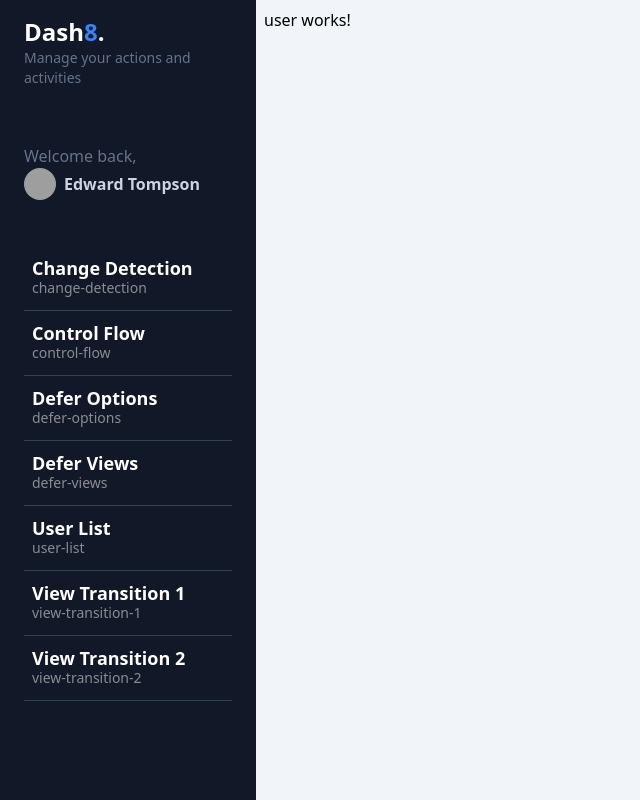
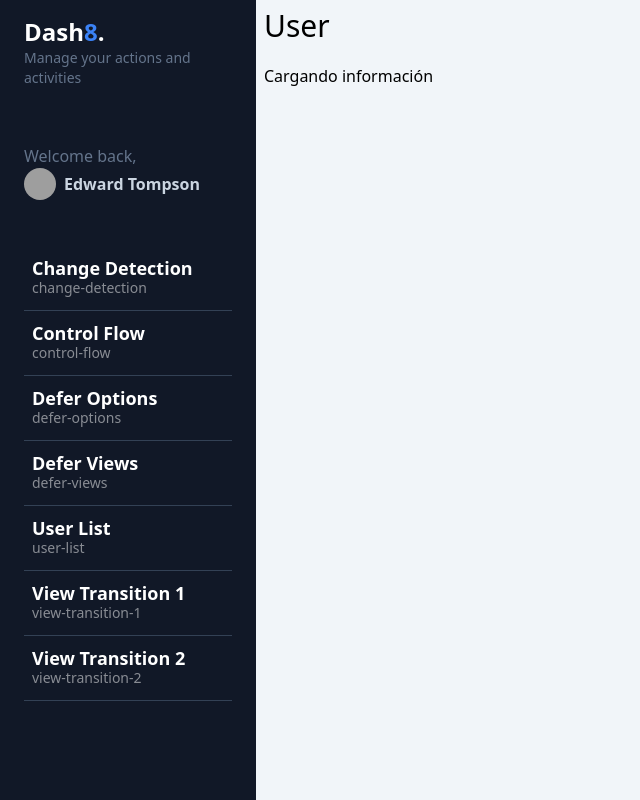
Before and after one commit to JorgeLuisParedes/my-dashboard, an Angular app: page /dashboard/user/1 in a window 1280 px wide. Shown: the whole page, without its empty margins (0-640 px from the left). Built offline with nearby package versions, Linux system fonts and the light colour scheme; no server answers; grey boxes are pictures that could not be loaded.

Commit message:
De observable a Señal - toSignal

```diff
--- a/src/app/dashboard/pages/user/user.component.html
+++ b/src/app/dashboard/pages/user/user.component.html
@@ -1 +1 @@
-<p>user works!</p>
+<app-title title="User" />
--- a/src/app/dashboard/pages/user/user.component.ts
+++ b/src/app/dashboard/pages/user/user.component.ts
@@ -1,9 +1,36 @@
-import { Component } from '@angular/core';
+import { CommonModule } from '@angular/common';
+import { Component, inject, signal } from '@angular/core';
+import { ActivatedRoute } from '@angular/router';
+import { User } from '@interfaces/req-response';
+import { TitleComponent } from '@shared/title/title.component';
+import { toSignal } from '@angular/core/rxjs-interop';
+import { switchMap } from 'rxjs';
+import { UsersService } from '@services/users.service';
 
 @Component({
 	standalone: true,
-	imports: [],
-	templateUrl: './user.component.html',
-	styles: ``,
+	imports: [CommonModule, TitleComponent],
+	template: `
+		<app-title title="User" />
+		@if (user()) {
+		<section>
+			<img [srcset]="user()!.avatar" [alt]="user()!.first_name" />
+			<div>
+				<h3>{{ user()?.first_name }} {{ user()?.last_name }}</h3>
+				<p>{{ user()?.email }}</p>
+			</div>
+		</section>
+		} @else {
+		<p>Cargando información</p>
+		}
+	`,
 })
-export default class UserComponent {}
+export default class UserComponent {
+	private route = inject(ActivatedRoute);
+	private userServce = inject(UsersService);
+
+	public user = toSignal(this.route.params.pipe(switchMap(({ id }) => this.userServce.getUserById(id))));
+	// constructor() {
+	// 	console.log(this.route.params);
+	// }
+}
--- a/src/app/services/users.service.ts
+++ b/src/app/services/users.service.ts
@@ -1,7 +1,7 @@
 import { HttpClient } from '@angular/common/http';
 import { Injectable, computed, inject, signal } from '@angular/core';
-import { User, UsersResponse } from '@interfaces/req-response';
-import { delay } from 'rxjs';
+import type { User, UserResponse, UsersResponse } from '@interfaces/req-response';
+import { delay, map } from 'rxjs';
 
 interface State {
 	users: User[];
@@ -33,4 +33,11 @@
 				});
 			});
 	}
+
+	getUserById(id: string) {
+		return this.http.get<UserResponse>(`https://reqres.in/api/users/${id}`).pipe(
+			delay(1500),
+			map((resp) => resp.data)
+		);
+	}
 }
```
Also changed, not shown: src/app/interfaces/req-response.ts (+18 -0 lines).
